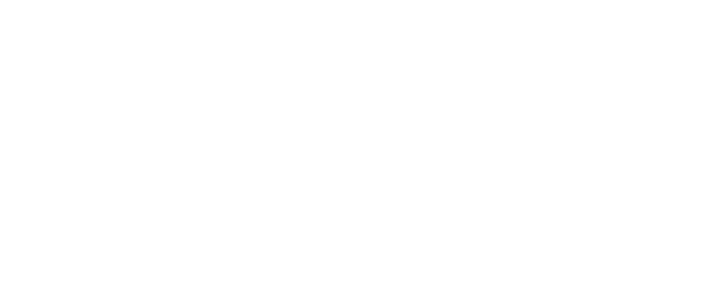
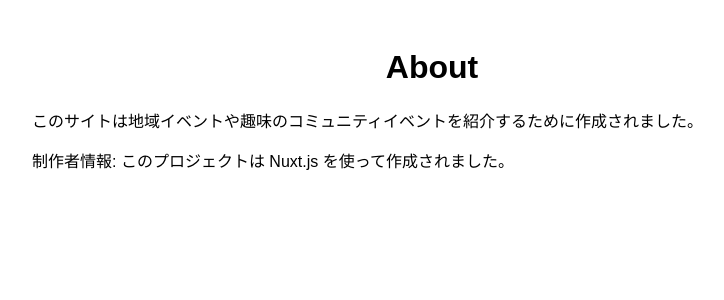
Before and after one commit to nagi0705/event-site, a Nuxt app: page /about in a window 1280 px wide. Before the commit this address had no page. Shown: the top 300 px of the page, without its empty margins (208-932 px from the left). Built offline with nearby package versions, Linux system fonts and the light colour scheme.

Commit message:
About ページの作成

```diff
--- /dev/null
+++ b/pages/about.vue
@@ -0,0 +1,44 @@
+<template>
+    <div class="container mx-auto p-4">
+        <header>
+            <h1 class="text-2xl font-bold mb-4">About</h1>
+        </header>
+        <main>
+            <p>
+                このサイトは地域イベントや趣味のコミュニティイベントを紹介するために作成されました。
+            </p>
+            <p>
+                制作者情報: このプロジェクトは Nuxt.js を使って作成されました。
+            </p>
+        </main>
+    </div>
+</template>
+
+<script setup>
+import { useHead } from '#app';
+
+// SEO 用に meta タグを設定
+useHead({
+    title: 'About - イベント紹介サイト',
+    meta: [
+        {
+            name: 'description',
+            content: 'このサイトについての情報を紹介します。',
+        },
+    ],
+});
+</script>
+
+<style>
+.container {
+    max-width: 800px;
+    margin: 0 auto;
+    padding: 20px;
+    font-family: Arial, sans-serif;
+}
+
+header {
+    text-align: center;
+    margin-bottom: 20px;
+}
+</style>
--- a/pages/index.vue
+++ b/pages/index.vue
@@ -19,6 +19,12 @@
                         詳細を見る
                     </NuxtLink>
                 </div>
+            </div>
+            <!-- About ページへのリンクを追加 -->
+            <div class="mt-8">
+                <NuxtLink to="/about" class="text-blue-500 underline">
+                    このサイトについて（About ページ）
+                </NuxtLink>
             </div>
         </main>
     </div>
```
